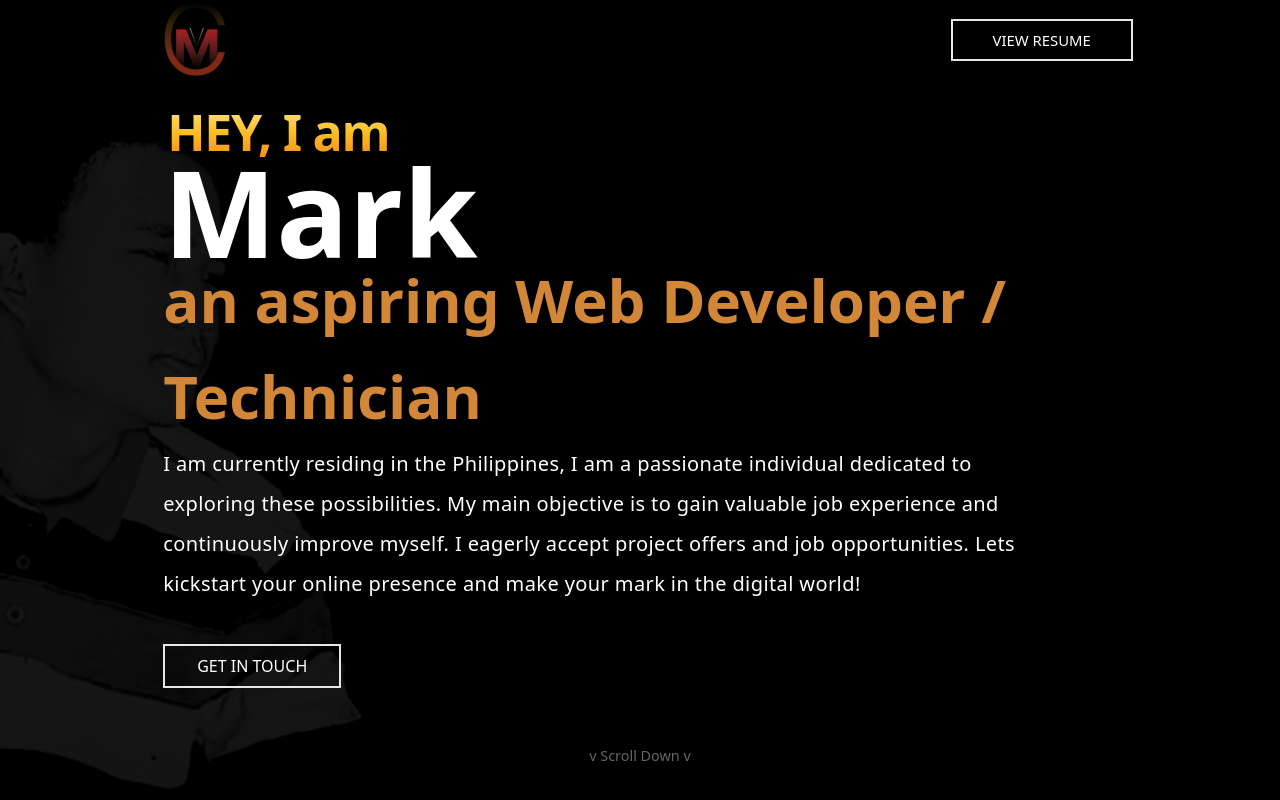
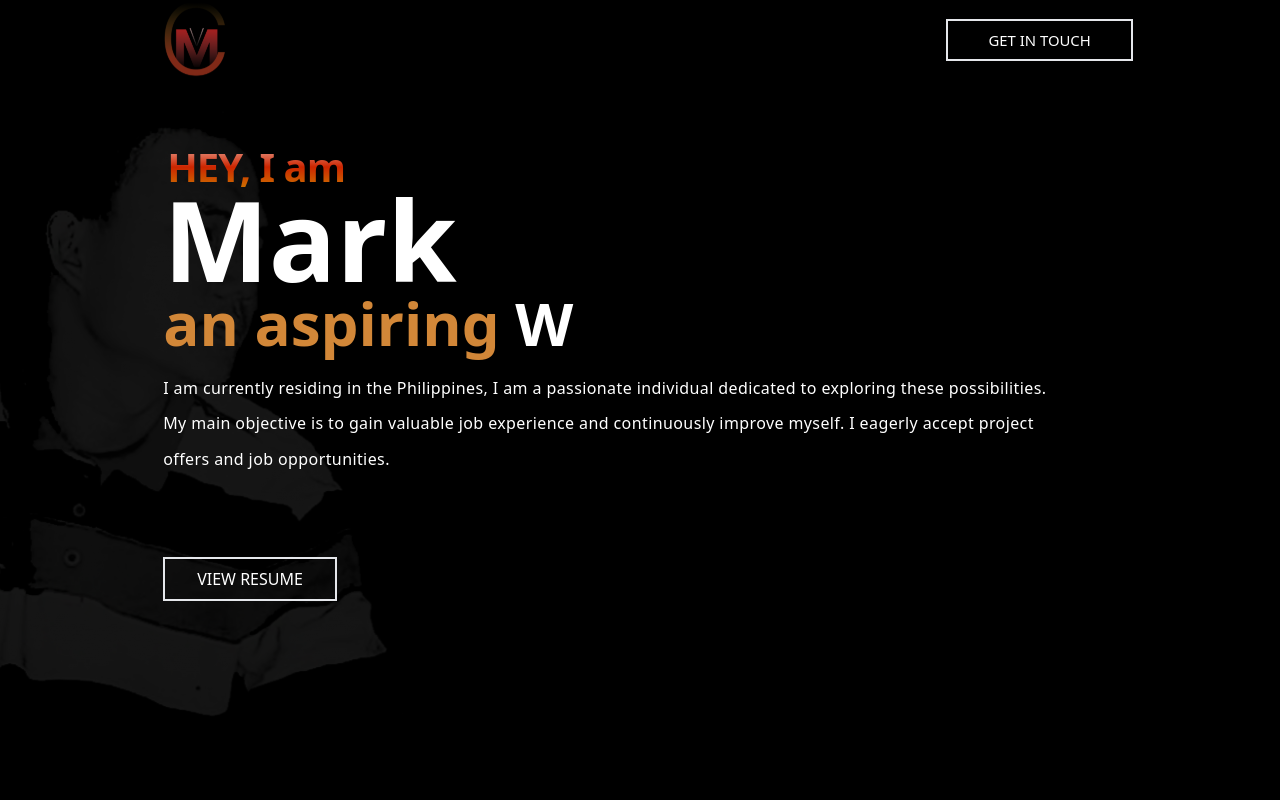
Before and after one commit to market0v0/portfolio, a Next.js app: page /mainframe in a window 1280 px wide. Shown: the top 800 px of the page. Built offline with nearby package versions, Linux system fonts and the light colour scheme.

Commit message:
layout change

```diff
--- /dev/null
+++ b/src/components/CursorEffect.tsx
@@ -0,0 +1,20 @@
+import React, { useState, useEffect } from 'react'
+
+const CursorAnimation: React.FC = () => {
+  const isTyping = true
+  const [showCursor, setShowCursor] = useState(true)
+
+  useEffect(() => {
+    const cursorInterval = setInterval(() => {
+      setShowCursor(prevShowCursor => !prevShowCursor)
+    }, 500)
+
+    return () => {
+      clearInterval(cursorInterval)
+    }
+  }, [])
+
+  return <span>{isTyping && showCursor && <span className='font-thin'>|</span>}</span>
+}
+
+export default CursorAnimation
--- /dev/null
+++ b/src/components/PageAnimation.tsx
@@ -0,0 +1,39 @@
+import React from 'react'
+import { motion } from 'framer-motion'
+import { useInView } from 'react-intersection-observer'
+
+interface AnimatedSectionProps {
+  children: React.ReactNode
+}
+
+const AnimatedSection: React.FC<AnimatedSectionProps> = ({ children }) => {
+  const [ref, inView] = useInView({
+    triggerOnce: false,
+    threshold: 0.5
+  })
+
+  const skillsetVariants = {
+    hidden: { opacity: 0, y: 40 },
+    visible: {
+      opacity: 1,
+      y: -10,
+      transition: {
+        duration: 0.8,
+        ease: 'easeOut'
+      }
+    }
+  }
+
+  return (
+    <motion.div
+      ref={ref}
+      initial='hidden'
+      animate={inView ? 'visible' : 'hidden'}
+      variants={skillsetVariants}
+    >
+      {children}
+    </motion.div>
+  )
+}
+
+export default AnimatedSection
--- /dev/null
+++ b/src/components/PageColor.tsx
@@ -0,0 +1,61 @@
+import React from 'react'
+import { motion } from 'framer-motion'
+import { useInView } from 'react-intersection-observer'
+
+interface ColorSectionProps {
+  children: React.ReactNode
+}
+
+const ColorSection: React.FC<ColorSectionProps> = ({ children }) => {
+  const skillsetVariants = {
+    hidden: { opacity: 0, y: 40 },
+    visible: {
+      opacity: 1,
+      y: -10,
+      transition: {
+        duration: 0.8,
+        ease: 'easeOut'
+      }
+    }
+  }
+
+  const [ref1, inView1] = useInView({
+    triggerOnce: false,
+    threshold: 0.1
+  })
+
+  const [, inView2] = useInView({
+    triggerOnce: false,
+    threshold: 0.9
+  })
+
+  return (
+    <div className='z-10 min-h-screen  text-white'>
+      <div>
+        <div
+          className={`font-poppins max-w-screen  snap-y snap-proximity bg-black${
+            inView1 ? 'min-h-screen overflow-y-auto' : 'min-h-full'
+          }${inView2 ? 'min-h-screen overflow-y-auto' : 'min-h-full'}`}
+          style={{
+            background: inView1 ? 'rgba(0, 0, 0, 0.60)' : 'rgba(0, 0, 0, 0.03)',
+            backgroundSize: 'cover',
+            backgroundPosition: 'center',
+            backgroundRepeat: 'no-repeat'
+          }}
+        >
+          <motion.div
+            className={'flex min-h-full snap-start justify-center bg-[#0000007b]'}
+            ref={ref1}
+            initial='hidden'
+            animate={inView1 ? 'visible' : 'hidden'}
+            variants={skillsetVariants}
+          >
+            {children}
+          </motion.div>
+        </div>
+      </div>
+    </div>
+  )
+}
+
+export default ColorSection
--- /dev/null
+++ b/src/components/TypeAnimation.tsx
@@ -0,0 +1,55 @@
+import React, { useState, useEffect } from 'react'
+interface TypingTitleProps {
+  titles: string[]
+}
+
+const TypingTitle: React.FC<TypingTitleProps> = ({ titles }) => {
+  const [titleIndex, setTitleIndex] = useState(0)
+  const [title, setTitle] = useState('')
+  const [isTyping, setIsTyping] = useState(true)
+  useEffect(() => {
+    let timer: NodeJS.Timeout
+
+    if (isTyping) {
+      let charIndex = 0
+      setTitle('')
+
+      timer = setInterval(() => {
+        if (charIndex <= titles[titleIndex].length) {
+          setTitle(prevTitle => titles[titleIndex].slice(0, charIndex))
+          charIndex++
+        } else {
+          setIsTyping(false)
+          clearInterval(timer)
+          setTimeout(() => {
+            setIsTyping(true)
+            setTitle('')
+            setTitleIndex(prevIndex => (prevIndex + 1) % titles.length)
+          }, 4000)
+        }
+      }, 240)
+    } else {
+      let charIndex = titles[titleIndex].length
+
+      timer = setInterval(() => {
+        if (charIndex >= 0) {
+          setTitle(titles[titleIndex].slice(0, charIndex))
+          charIndex--
+        } else {
+          clearInterval(timer)
+          setTimeout(() => {
+            setIsTyping(true)
+          }, 2000)
+        }
+      }, 240)
+    }
+
+    return () => {
+      clearInterval(timer)
+    }
+  }, [isTyping, titleIndex])
+
+  return <span>{title}</span>
+}
+
+export default TypingTitle
--- a/src/components/navbar.tsx
+++ b/src/components/navbar.tsx
@@ -18,7 +18,10 @@ const NavBar: React.FC = () => {
       window.removeEventListener('scroll', handleScroll)
     }
   }, [])
-
+  const scrollDownToBottom = (): void => {
+    const scrollHeight = Math.max(document.documentElement.scrollHeight, document.body.scrollHeight)
+    window.scrollTo({ top: scrollHeight, behavior: 'smooth' })
+  }
   return (
     <div
       className={`fixed left-0 right-0 top-0 z-50 transition-all duration-300 ${
@@ -33,11 +36,8 @@ const NavBar: React.FC = () => {
           </div>
           <div className='flex items-center gap-6 justify-self-end py-2 text-[0.73rem] font-[300] hover:text-[#D28738] lg:gap-10 lg:text-[0.93rem]'>
             <button className='cursor-pointer border-2 hover:border-[#D28738]'>
-              <p
-                className='cursor-pointer p-2 px-1 lg:px-10'
-                onClick={() => (window.location.href = '/resume')}
-              >
-                VIEW RESUME
+              <p className='cursor-pointer p-2 px-1 lg:px-10' onClick={scrollDownToBottom}>
+                GET IN TOUCH
               </p>
             </button>
           </div>
--- a/src/pages/Intro.tsx
+++ b/src/pages/Intro.tsx
@@ -1,54 +1,58 @@
+import CursorAnimation from '@/components/CursorEffect'
+import TypingTitle from '@/components/TypeAnimation'
+
 import React from 'react'
 
 const IntroFrame: React.FC = () => {
-  const showScrollText = true
+  const titles = ['Web Developer', 'Technician', 'Full Stack Developer']
 
-  const scrollDown = (): void => {
-    window.scrollBy({ top: window.innerHeight + 120, behavior: 'smooth' })
-  }
-  const scrollDownToBottom = (): void => {
-    const scrollHeight = Math.max(document.documentElement.scrollHeight, document.body.scrollHeight)
-    window.scrollTo({ top: scrollHeight, behavior: 'smooth' })
-  }
   return (
+    <div
+      className='flex min-h-full justify-center'
+      style={{
+        background: "url('intro.svg')",
+        backgroundSize: 'cover',
+        backgroundPosition: 'center',
+        backgroundRepeat: 'no-repeat'
+      }}
+    >
       <div className='min-h-screen w-[90%] md:w-[77%]'>
         <div className='flex min-h-[90%] items-center justify-center text-center text-white lg:text-start'>
-        <div className='px-0 sm:px-4'>
-          <div className='leading-[3rem] lg:leading-[5rem]'>
-            <div className='bg-gradient-to-b from-yellow-100 via-amber-400 to-orange-500 bg-clip-text pl-1 text-[1.5em] font-[700] tracking-tight text-transparent lg:text-[3.125rem]'>
+          <div className='px-0 pt-8 sm:px-4'>
+            <div className='leading-[3rem] lg:leading-[4.5rem]'>
+              <div className='bg-gradient-to-b from-[#ffffff] via-[#cc2500] to-[#cca700] bg-clip-text pl-1 text-[1.5em] font-[700] tracking-tight text-transparent lg:text-[2.5rem]'>
                 HEY, I am
               </div>
-            <div className='text-[4.5rem] font-bold lg:text-[7.5rem]'>
+              <div className='text-[4.5rem] font-bold lg:text-[7rem]'>
                 <span className='glitch-animation'>Mark</span>
               </div>
             </div>
 
-          <div className='text-[1rem] font-semibold leading-[3rem] text-[#D28738] lg:text-[3.75rem] lg:leading-[6rem]'>
-            an aspiring Web Developer / Technician
+            <div className='text-[1.5rem] font-semibold leading-[3rem] text-[#D28738] lg:text-[3.75rem] lg:leading-[6rem]'>
+              <span>an aspiring </span>
+              <span className='font-bold text-[#ffffff]'>
+                <TypingTitle titles={titles} />
+              </span>
+              <span className='font-thin'>
+                <CursorAnimation />
+              </span>
             </div>
-          <div className='w-[95%] text-[0.7rem] font-[400] leading-6 tracking-[0.025rem] lg:text-[1.25rem]  lg:leading-[2.5rem] '>
+            <div className='w-[95%] text-[.8rem] font-[400] leading-10 tracking-[0.025rem] lg:text-[1rem]  lg:leading-[2.2rem] '>
               I am currently residing in the Philippines, I am a passionate individual dedicated to
-            exploring these possibilities. My main objective is to gain valuable job experience and
-            continuously improve myself. I eagerly accept project offers and job opportunities. Lets
-            kickstart your online presence and make your mark in the digital world!
+              exploring these possibilities. My main objective is to gain valuable job experience
+              and continuously improve myself. I eagerly accept project offers and job
+              opportunities.
             </div>
-          <div className='pt-10'>
+            <div className='pt-20'>
               <button className='border-2'>
-              <p className='p-2 px-8' onClick={scrollDownToBottom}>
-                GET IN TOUCH
+                <p className='p-2 px-8' onClick={() => (window.location.href = '/resume')}>
+                  VIEW RESUME
                 </p>
               </button>
             </div>
           </div>
         </div>
-      {showScrollText && (
-        <div
-          className='smooth-bounce animate-bounce cursor-pointer text-center text-[0.9rem] text-[#ffffff64] transition-transform duration-500 ease-in-out'
-          onClick={scrollDown}
-        >
-          v Scroll Down v
       </div>
-      )}
     </div>
   )
 }
--- a/src/pages/mainframe.tsx
+++ b/src/pages/mainframe.tsx
@@ -1,4 +1,4 @@
-import React, { useState, useEffect } from 'react'
+import React from 'react'
 import { motion } from 'framer-motion'
 import { useInView } from 'react-intersection-observer'
 import IntroFrame from './Intro'
@@ -7,36 +7,10 @@ import NavBar from '@/components/navbar'
 import Projects from './projects'
 import Profile from './profile'
 import Footer from './footer'
+import AnimatedSection from '@/components/PageAnimation'
+import ColorSection from '@/components/PageColor'
 
 const Mainframe: React.FC = () => {
-  const [loading, setLoading] = useState(true)
-
-  useEffect(() => {
-    const images = document.querySelectorAll('img')
-    let loadedCount = 0
-
-    const handleImageLoad = (): void => {
-      loadedCount++
-      if (loadedCount === images.length) {
-        setLoading(false)
-      }
-    }
-
-    images.forEach(image => {
-      if (image.complete) {
-        handleImageLoad()
-      } else {
-        image.addEventListener('load', handleImageLoad)
-      }
-    })
-
-    return () => {
-      images.forEach(image => {
-        image.removeEventListener('load', handleImageLoad)
-      })
-    }
-  }, [])
-
   const skillsetVariants = {
     hidden: { opacity: 0, y: 40 },
     visible: {
@@ -49,34 +23,15 @@ const Mainframe: React.FC = () => {
     }
   }
 
-  const [ref, inView] = useInView({
-    triggerOnce: false,
-    threshold: 0.5
-  })
-
   const [ref1, inView1] = useInView({
     triggerOnce: false,
     threshold: 0.1
   })
 
-  const [ref2, inView2] = useInView({
-    triggerOnce: false,
-    threshold: 0.9
-  })
-
   return (
     <div className='min-h-screen bg-black text-white'>
-      {loading && <div className='loader'>Loading...</div>}
-
-      <div className='sticky top-0 z-20'>
-        <NavBar />
-      </div>
-
       <div>
         <div
-          className={`font-poppins max-w-screen  snap-y snap-proximity bg-black${
-            inView1 ? 'min-h-screen overflow-y-auto' : 'min-h-full'
-          }${inView2 ? 'min-h-screen overflow-y-auto' : 'min-h-full'}`}
           style={{
             background: inView1 ? 'rgba(0, 0, 0, 0.60)' : "url('mainbackground.svg')",
             backgroundSize: 'cover',
@@ -84,37 +39,26 @@ const Mainframe: React.FC = () => {
             backgroundRepeat: 'no-repeat'
           }}
         >
+          {' '}
+          <div className='sticky top-0 z-20'>
+            <NavBar />
+          </div>
           <style>
             {`
             ::-webkit-scrollbar {
-              width: .5rem;
+              width: .1rem;
             }
             ::-webkit-scrollbar-track {
               background: rgba(0, 0, 0, 0.60);
             }
           `}
           </style>
-
-          <motion.div
-            className='flex min-h-full  justify-center py-10'
-            style={{
-              background: "url('intro.svg')",
-              backgroundSize: 'cover',
-              backgroundPosition: 'center',
-              backgroundRepeat: 'no-repeat'
-            }}
-            ref={ref}
-            initial='hidden'
-            animate={inView ? 'visible' : 'hidden'}
-            variants={skillsetVariants}
-          >
+          <AnimatedSection>
             <IntroFrame />
-          </motion.div>
-
-          <div className='z-10 flex min-h-full justify-center'>
-            <Skill />
-          </div>
-
+          </AnimatedSection>
+          <AnimatedSection>
+            <Profile />
+          </AnimatedSection>
           <motion.div
             className={'flex min-h-full snap-start justify-center bg-[#0000007b]'}
             ref={ref1}
@@ -122,24 +66,19 @@ const Mainframe: React.FC = () => {
             animate={inView1 ? 'visible' : 'hidden'}
             variants={skillsetVariants}
           >
-            <Projects instru={inView1} />
+            <div>
+              {' '}
+              <Skill />
+            </div>
           </motion.div>
-
-          <div className='flex min-h-full  justify-center '>
-            <Profile />
-          </div>
+          <ColorSection>
+            <Projects />
+          </ColorSection>
+          <ColorSection>
+            <Footer />
+          </ColorSection>
         </div>
       </div>
-
-      <motion.div
-        className='flex min-h-full snap-start justify-center bg-[#000000] '
-        ref={ref2}
-        initial='hidden'
-        animate={inView2 ? 'visible' : 'hidden'}
-        variants={skillsetVariants}
-      >
-        <Footer />
-      </motion.div>
     </div>
   )
 }
--- a/src/pages/profile.tsx
+++ b/src/pages/profile.tsx
@@ -1,28 +1,10 @@
 import React from 'react'
-import { motion, useAnimation } from 'framer-motion'
-import { useInView } from 'react-intersection-observer'
 
 const Profile: React.FC = () => {
-  const controls = useAnimation()
-  const [ref, inView] = useInView({
-    triggerOnce: true
-  })
-
-  React.useEffect(() => {
-    if (inView) {
-      void controls.start({ opacity: 1, y: 0 }) // Trigger animation when in view
-    }
-  }, [controls, inView])
-
   return (
+    <div className='flex min-h-full justify-center'>
       <div className='min-h-screen w-[90%] py-20 md:w-[77%]'>
-      <motion.div
-        ref={ref}
-        initial={{ opacity: 0, y: 20 }}
-        animate={controls}
-        transition={{ duration: 0.5 }} // Animation duration
-        className='grid min-h-[100%] w-[100%] grid-cols-1 place-items-center gap-7  text-[.8rem] font-[300] text-white  lg:grid-cols-2 lg:text-[1rem]'
-      >
+        <div className='grid min-h-[100%] w-[100%] grid-cols-1 place-items-center gap-7  text-[.8rem] font-[300] text-white  lg:grid-cols-2 lg:text-[1rem]'>
           <div className='justify-self-center'>
             <img src='/profile.svg' alt='project' width='550' height='100%' />
           </div>
@@ -36,8 +18,8 @@ const Profile: React.FC = () => {
               </p>
               <br />
               <p>
-              He is dedicated to exploring opportunities in web development and highly motivated to
-              acquire real job experience. Mark is adaptable, persevering, and committed to
+                He is dedicated to exploring opportunities in web development and highly motivated
+                to acquire real job experience. Mark is adaptable, persevering, and committed to
                 continuous self-improvement.
               </p>
             </div>
@@ -57,7 +39,8 @@ const Profile: React.FC = () => {
               </div>
             </div>
           </div>
-      </motion.div>
+        </div>
+      </div>
     </div>
   )
 }
```
Also changed, not shown: src/pages/footer.tsx (+6 -3 lines), src/pages/projects.tsx (+16 -9 lines), src/pages/skill.tsx (+14 -9 lines). Lines whose indentation alone changed are shown as unchanged.
